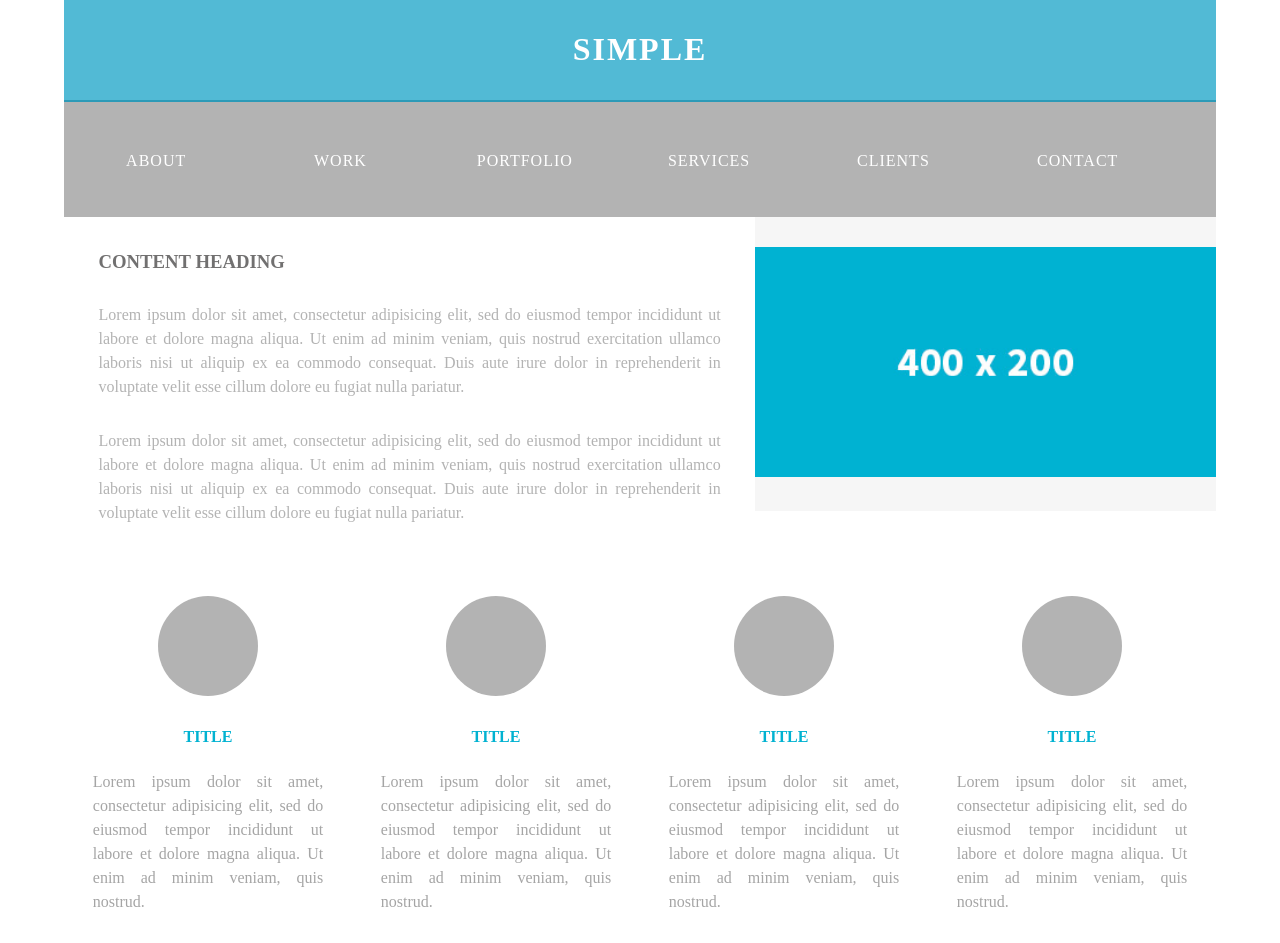
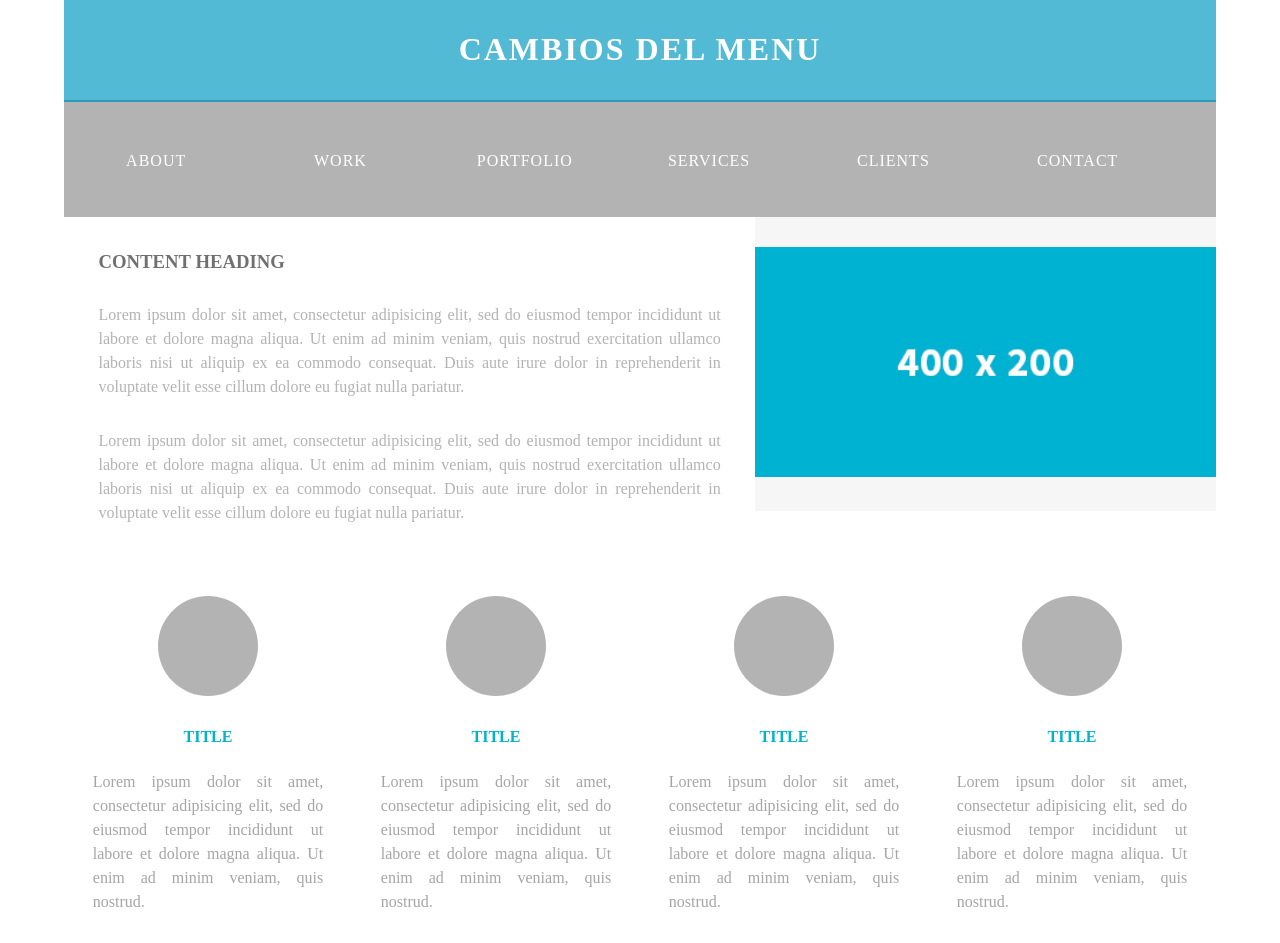
Before and after one commit to pipe1582/Proyectohome, a plain HTML site: page index.html in a window 1280 px wide. Shown: the top 943 px of the page. Drawn offline with Linux system fonts and the light colour scheme.

Commit message:
Update index.html
Cambio en el menu

```diff
--- a/index.html
+++ b/index.html
@@ -17,7 +17,7 @@
 <div class="container">
   <header>
     <div class="primary_header">
-      <h1 class="title"> SIMPLE</h1>
+      <h1 class="title"> CAMBIOS DEL MENU</h1>
     </div>
     <nav class="secondary_header" id="menu">
       <ul>
```
